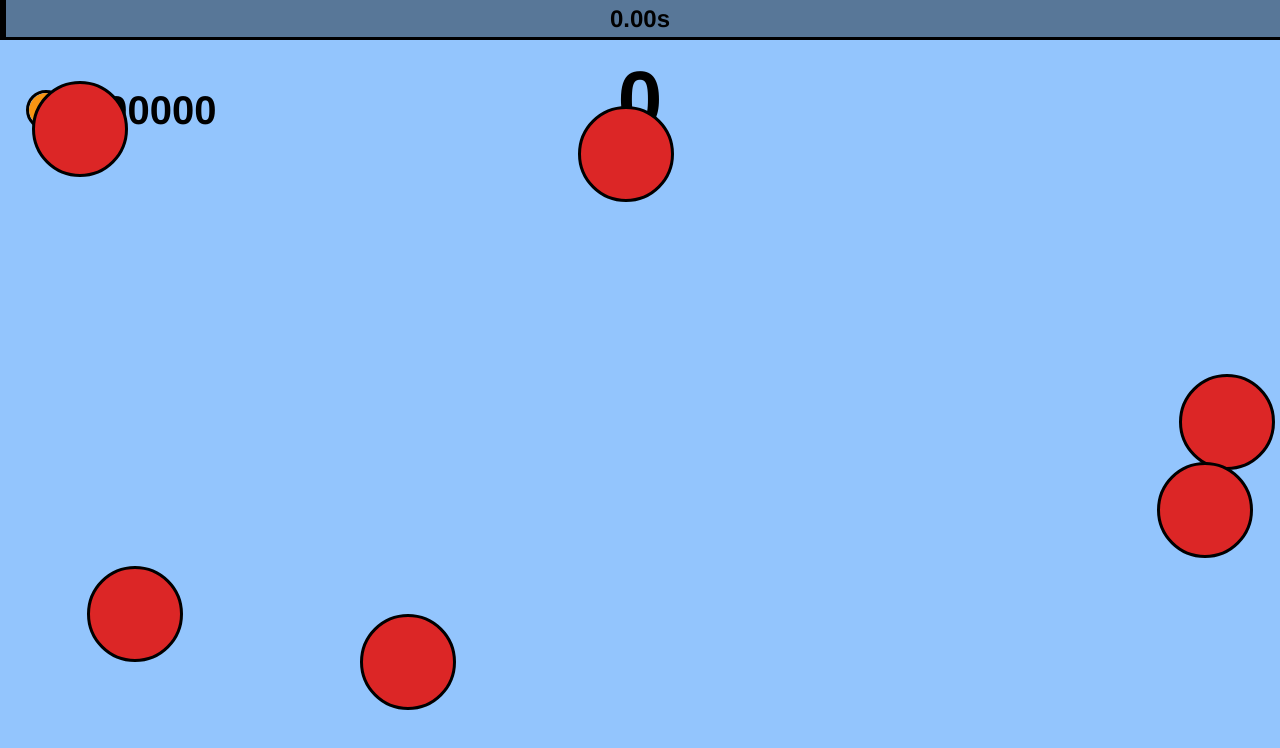
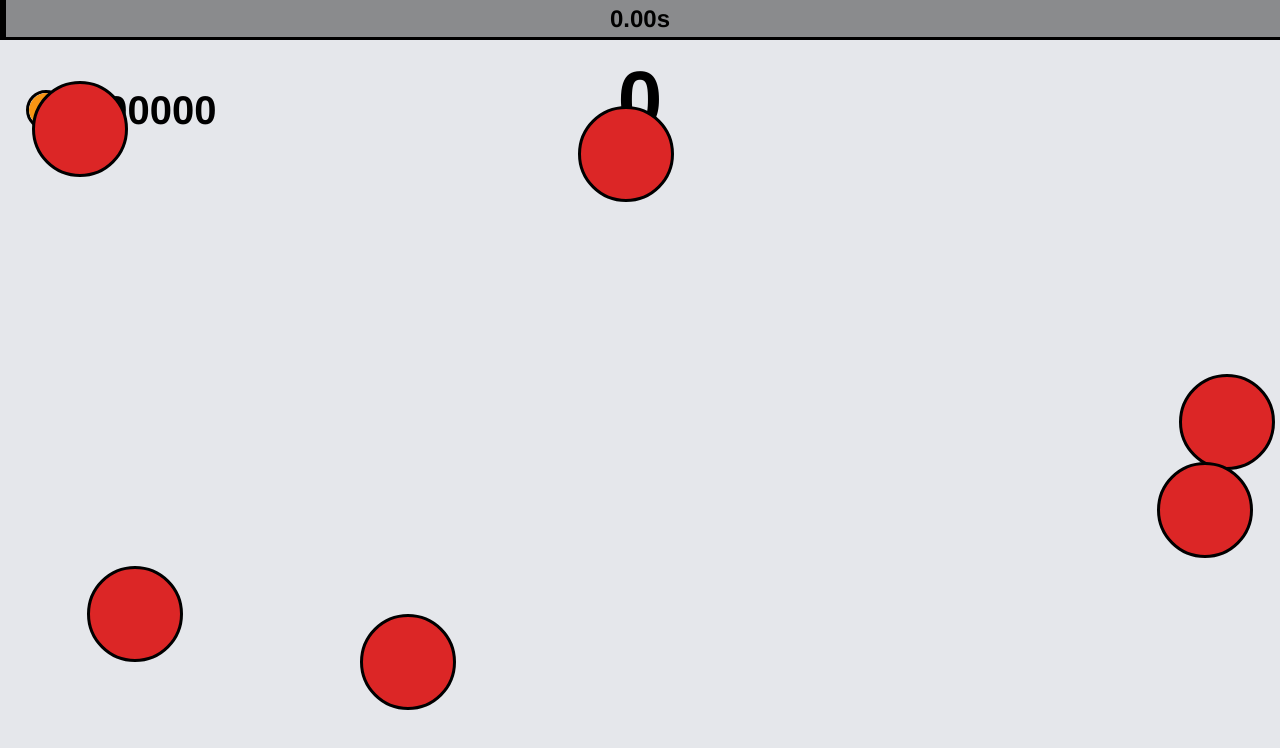
Before and after one commit to jumbyjumbo/aimtrainer, a Next.js app: page / in a window 1280 px wide. Shown: the top 748 px of the page. Built offline with nearby package versions, Linux system fonts and the light colour scheme.

Commit message:
Update background color in Home component

```diff
--- a/src/app/page.js
+++ b/src/app/page.js
@@ -128,7 +128,7 @@ export default function Home() {
 
   // Main game screen
   return (
-    <main className="bg-blue-300 text-[5vh] font-helvetica font-bold text-black h-screen w-screen overflow-hidden" style={{ cursor: "url('/reddot.png') 32 32, auto" }}>
+    <main className="bg-gray-200 text-[5vh] font-helvetica font-bold text-black h-screen w-screen overflow-hidden" style={{ cursor: "url('/reddot.png') 32 32, auto" }}>
       {/* coin combo multiplier progress bar */}
       <div className="border-b-[3px] border-black absolute top-0 left-0 w-full h-[5vh] bg-black bg-opacity-40 flex items-center">
         <div className="h-full border-x-[3px] border-black bg-[#F89414]" style={{
```
